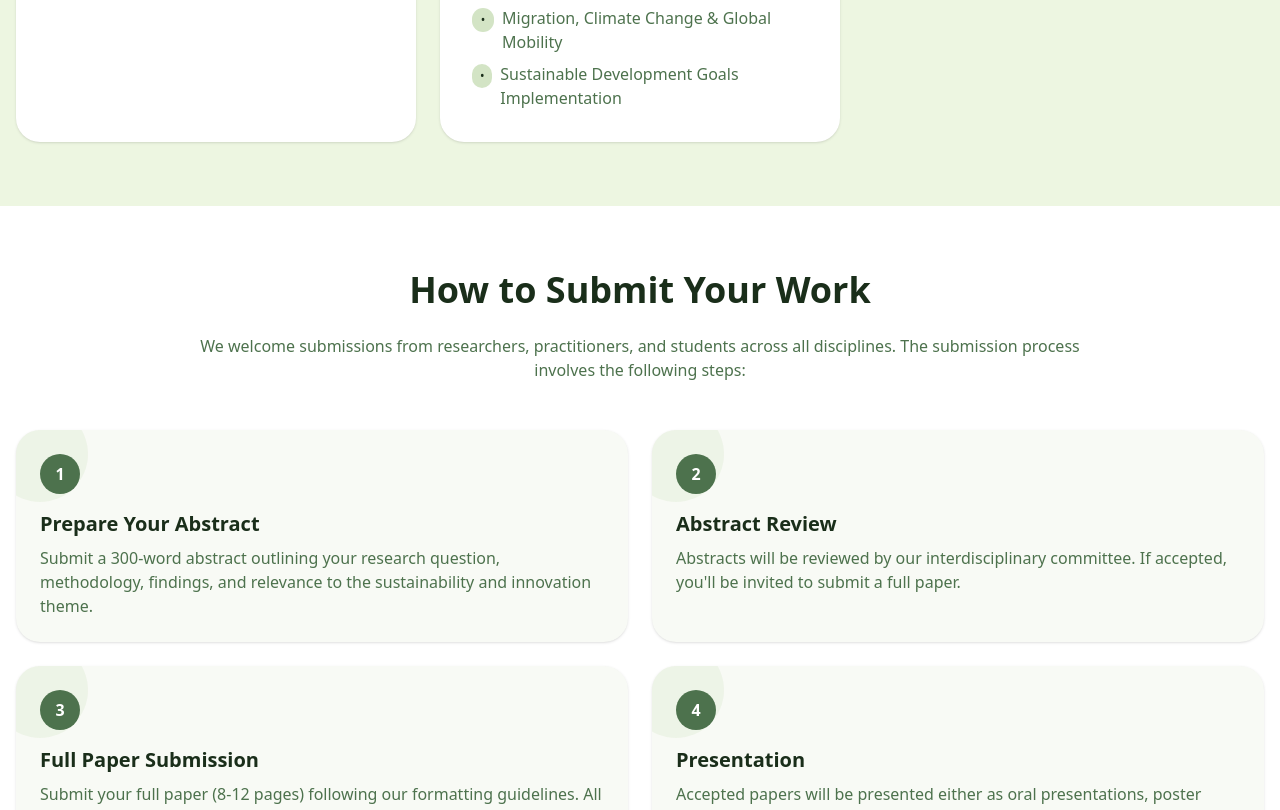
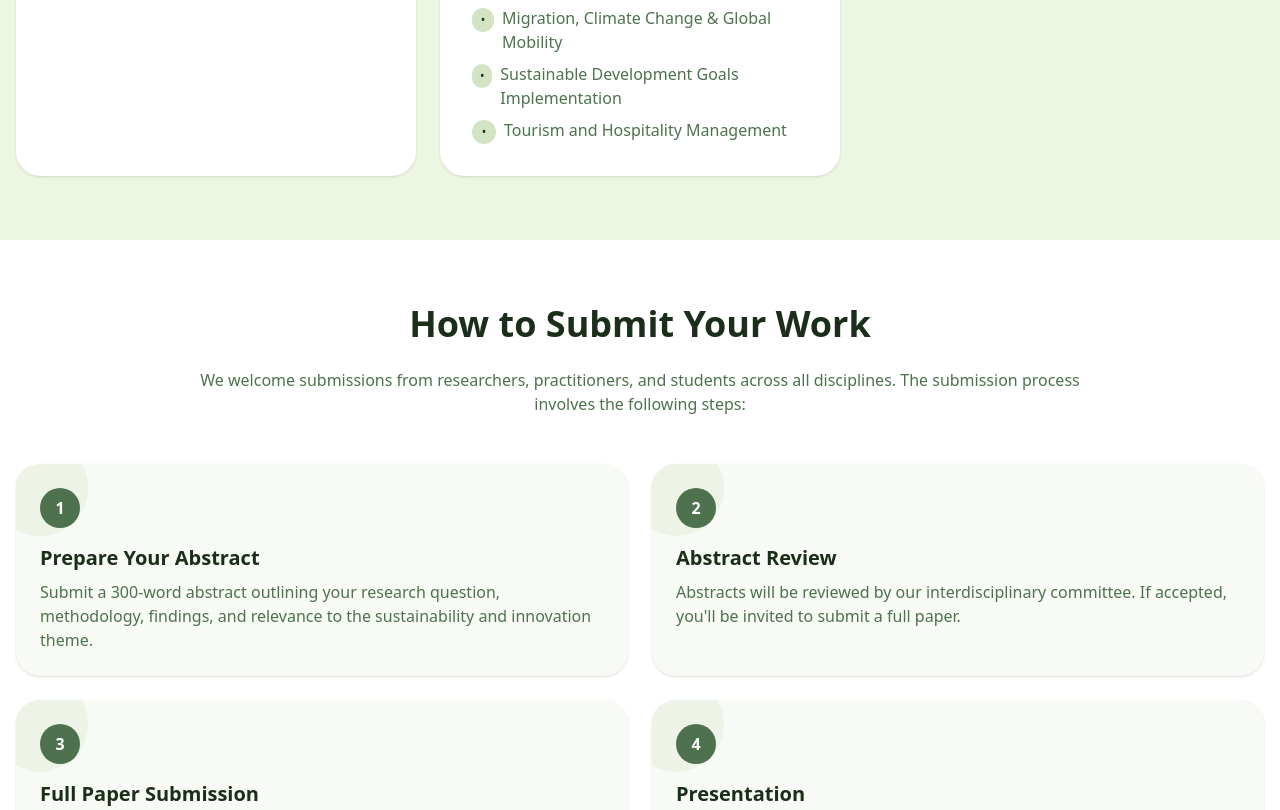
Before and after one commit to ZepResearch/icsift, a Next.js app: page /theme-and-topics in a window 1280 px wide. Shown: the part 2004-2814 px from the top of the page. Built offline with nearby package versions, Linux system fonts and the light colour scheme; no server answers.

Commit message:
Tourism and Hospitality Management added in point

```diff
--- a/src/app/(pages)/theme-and-topics/Content.jsx
+++ b/src/app/(pages)/theme-and-topics/Content.jsx
@@ -60,6 +60,7 @@ export default function ThemeAndTopicsPage() {
         "Youth Empowerment & Eco-Innovation",
         "Migration, Climate Change & Global Mobility",
         "Sustainable Development Goals Implementation",
+        "Tourism and Hospitality Management"
       ],
     },
   ]
```
